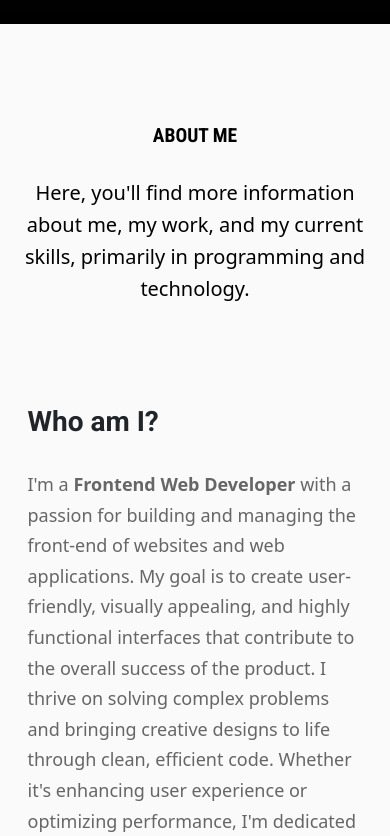
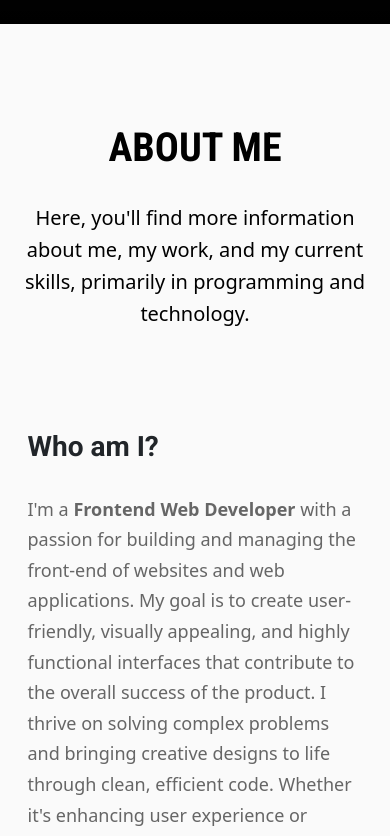
Before and after one commit to pateagardev/patricks-portfolio-site, a React (Create React App) app: page / in a window 390 px wide. Shown: the part 820-1656 px from the top of the page. Built offline with nearby package versions, Linux system fonts and the light colour scheme; grey boxes are pictures that could not be loaded.

Commit message:
font style changes

```diff
--- a/src/componets/AboutSecStyles.css
+++ b/src/componets/AboutSecStyles.css
@@ -83,4 +83,7 @@
     .info-wrapper {
         display: block;
     }
+    .about-title {
+        font-size: 4rem;
+    }
 }
--- a/src/componets/PortfolioSecStyles.css
+++ b/src/componets/PortfolioSecStyles.css
@@ -77,7 +77,9 @@
     .project-row {
         display: block;
     }
-
+    .work-title {
+        font-size: 4rem;
+    }
     .order {
         order: 0;
     }
```
